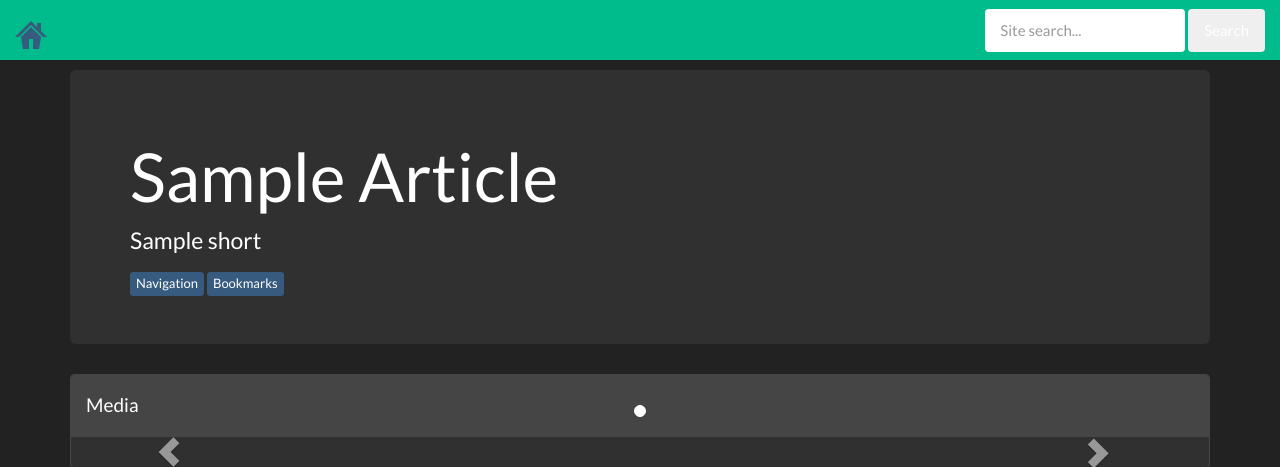
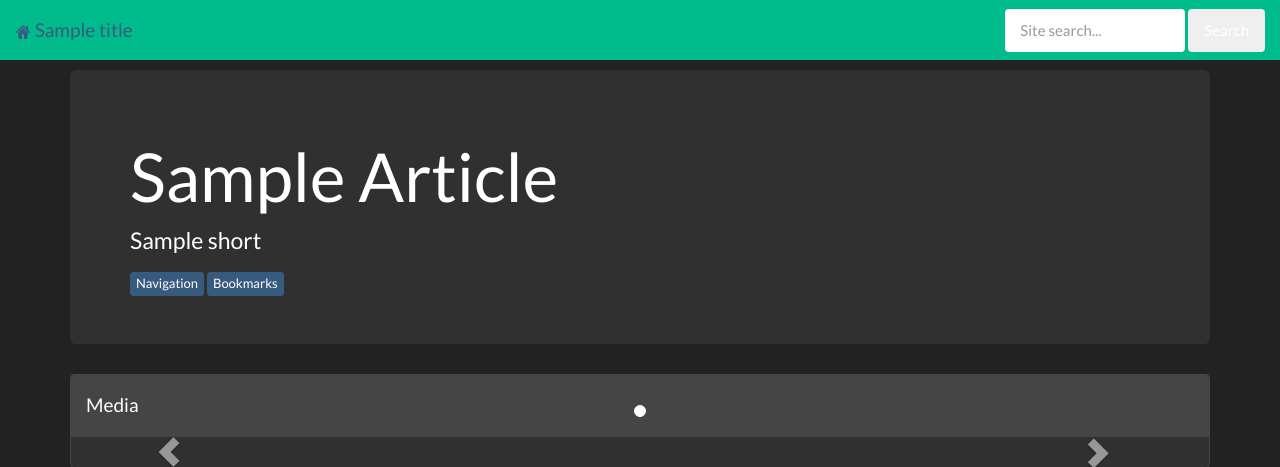
Before and after one commit to nathanrosspowell/nathanrosspowell.github.com, a Flask app: template website/templates/game.html in a window 1280 px wide. Shown: the top 467 px of the page. Run offline with Flask 2, Linux system fonts and the light colour scheme; the template is opened without the code that fills it: most values are stand-ins (such as "Sample title", 1, 10 or a date in 2020); some libraries are stand-ins or nearby versions.

Commit message:
better title text

```diff
--- a/website/static/css/main.css
+++ b/website/static/css/main.css
@@ -41,3 +41,11 @@ body {
     -o-transform-origin: top; /* Opera */
     -moz-transform-origin: top; /* Firefox */
 }
+
+.form-control {
+    max-width: 180px;
+}
+
+.vtop {
+    vertical-align: text-top;
+}
--- a/website/templates/base.html
+++ b/website/templates/base.html
@@ -17,7 +17,19 @@
 {% endblock yepnope_complete%}
 
 {% block boilerplate_project_nav_tile %}
-    <span class="mega-octicon octicon-home"></span>
+    <span class="visible-xs">
+        <span class="mega-octicon octicon-home "></span>
+        {{ title }}
+    </span>
+    <span class="visible-lg">
+        <span class="octicon octicon-home "></span>
+        {{ title }}
+    </span>
+    <span class="visible-sm visible-md">
+        <span class="octicon octicon-home "></span>
+        {{ small_title }}
+    </span>
+
 {% endblock boilerplate_project_nav_tile %}
 
 {% block boilerplate_navbar %}
--- a/website/views.py
+++ b/website/views.py
@@ -182,6 +182,7 @@ def base_render_template( template, **kwargs ):
     navbarTuples = sorted( navbar.iteritems(), key = operator.itemgetter( 0 ) )
     kwargs[ "navbar" ] = navbarTuples
     kwargs[ "title" ] = app.config[ "TITLE" ]
+    kwargs[ "small_title" ] = app.config[ "SMALL_TITLE" ]
     kwargs[ "google_analytics" ] = app.config[ "GOOGLE_ANALYTICS" ]
     kwargs[ "disqus_name" ] = app.config[ "DISQUS_NAME" ]
     kwargs[ "twitter_name" ] = app.config[ "TWITTER_NAME" ]
```
Also changed, not shown: 1 other file.
